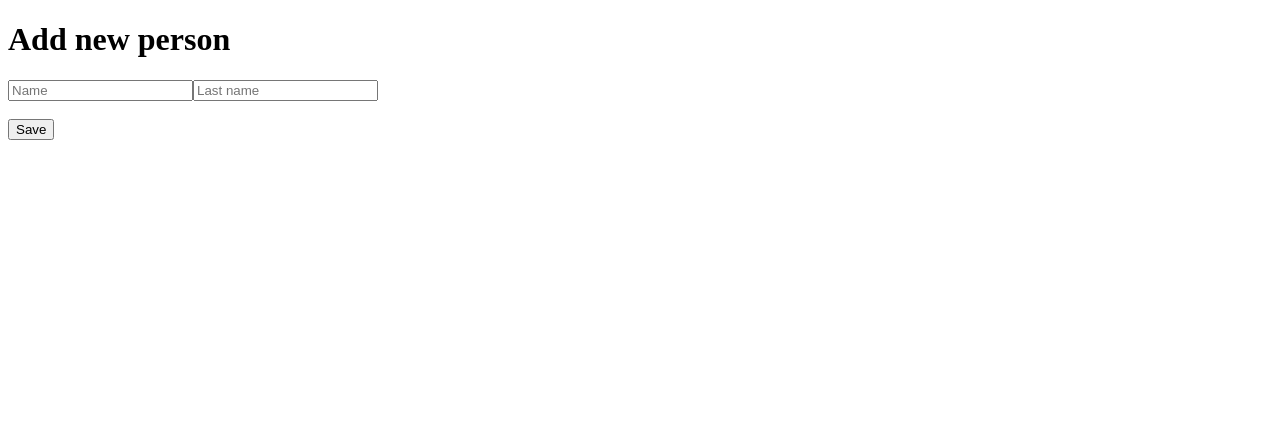
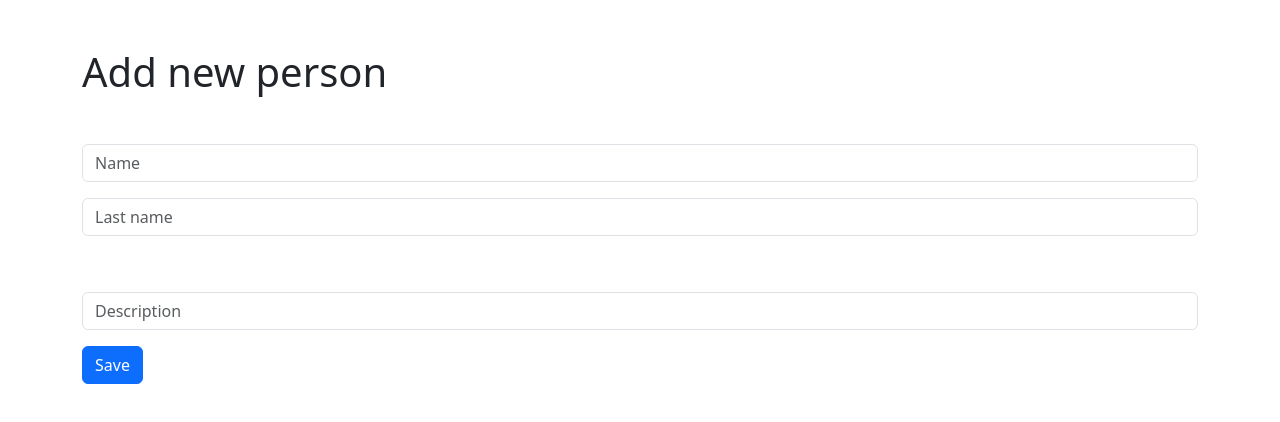
Before and after one commit to Novke/Interactions, an Angular app in the folder interactions-angular/: page /person/new in a window 1280 px wide. Shown: the top 422 px of the page. Built offline with nearby package versions, Linux system fonts and the light colour scheme.

Commit message:
bootstrap

```diff
--- a/interactions-angular/package.json
+++ b/interactions-angular/package.json
@@ -18,6 +18,7 @@
     "@angular/platform-browser": "^16.1.0",
     "@angular/platform-browser-dynamic": "^16.1.0",
     "@angular/router": "^16.1.0",
+    "bootstrap": "^5.3.3",
     "rxjs": "~7.8.0",
     "tslib": "^2.3.0",
     "zone.js": "~0.13.0"
--- a/interactions-angular/src/app/person/new-person/new-person.component.html
+++ b/interactions-angular/src/app/person/new-person/new-person.component.html
@@ -1,8 +1,11 @@
-<h1>Add new person</h1>
 
-<div>
-    <input [(ngModel)]="newPersonName" placeholder="Name">
-    <input [(ngModel)]="newPersonLastname" placeholder="Last name">
-    <br><br>
-    <button (click)="savePerson()">Save</button>
+
+<div class="container">
+    <h1 class="my-5">Add new person</h1>
+
+    <input [(ngModel)]="newPersonName" class="form-control my-3" placeholder="Name">
+    <input [(ngModel)]="newPersonLastname" class="form-control my-3" placeholder="Last name">
+    <br>
+    <input [(ngModel)]="newPersonDescription" class="form-control my-3" placeholder="Description">
+    <button (click)="savePerson()" class="btn btn-primary">Save</button>
 </div>
--- a/interactions-angular/src/styles.css
+++ b/interactions-angular/src/styles.css
@@ -1 +1 @@
-/* You can add global styles to this file, and also import other style files */
+@import "~bootstrap/dist/css/bootstrap.css"
```
Also changed, not shown: 1 other file (tests, documents, lock files or other folders).
